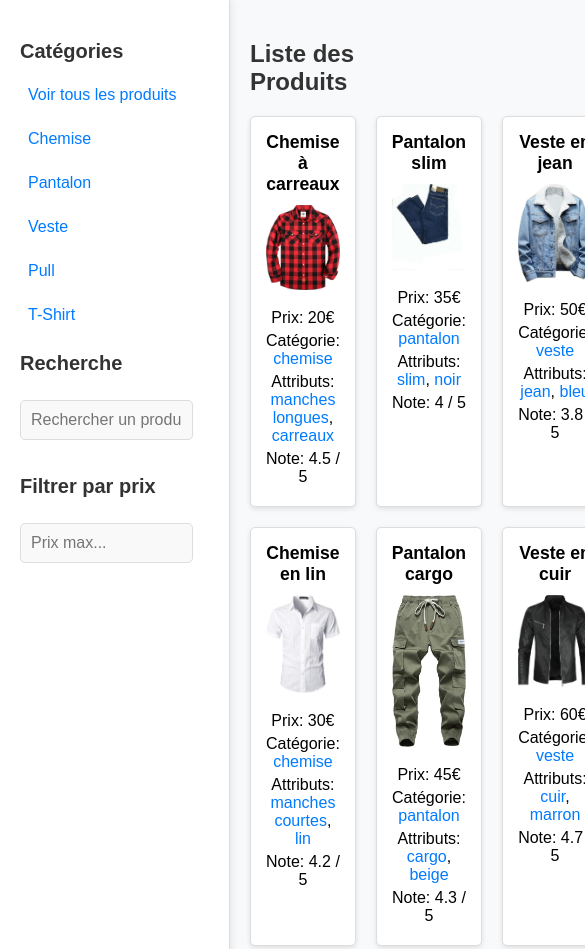
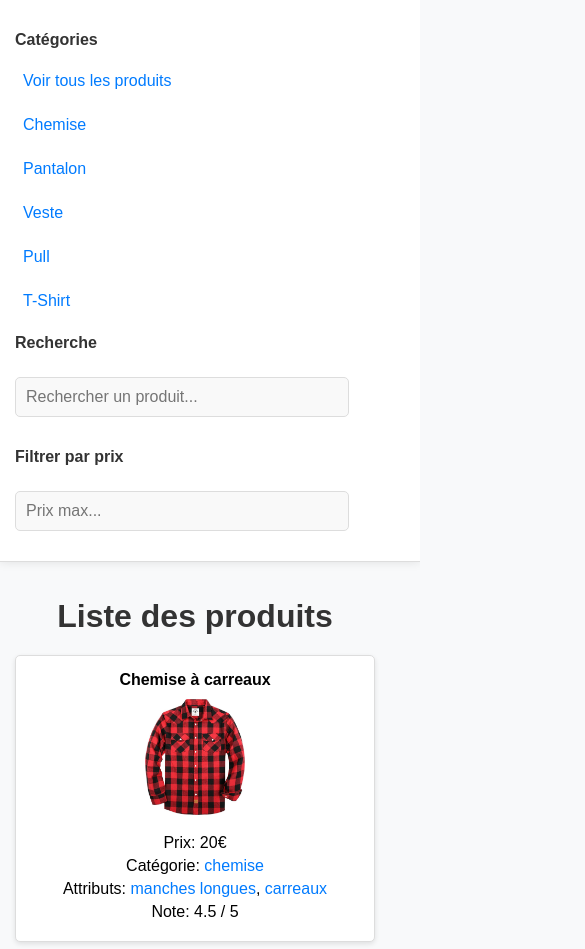
Before and after one commit to Ccasabianca/Catalogue, a plain HTML site: page index.html in a window 390 px wide. Shown: the top 949 px of the page, 585 px wide, since content can reach past the window. Drawn offline with Linux system fonts and the light colour scheme.

Commit message:
Ajout produits pour 3eme page, ajout media queries

```diff
--- a/index.html
+++ b/index.html
@@ -27,7 +27,7 @@
   </div>
 
   <div class="main-content">
-    <h2>Liste des Produits</h2>
+    <h1>Liste des produits</h1>
     <div id="product-list" class="product-gallery"></div>
     <div id="pagination" class="pagination"></div>
   </div>
--- a/script.js
+++ b/script.js
@@ -12,7 +12,13 @@ const Produits = [
   { titre: 'T-shirt noir', image: 'assets/tshirt-noir.jpg', alt: 'T-shirt noir', prix: 18, categorie: 'tshirt', attributs: ['noir', 'coton'], note: 4.4 },
   { titre: 'Pull en laine', image: 'assets/pull-laine.jpg', alt: 'Pull en laine', prix: 40, categorie: 'pull', attributs: ['laine', 'gris'], note: 4.5 },
   { titre: 'Pull à col roulé', image: 'assets/pull-col-roule.jpg', alt: 'Pull à col roulé', prix: 35, categorie: 'pull', attributs: ['col roulé', 'noir'], note: 4.0 },
-
+  { titre: 'Chemise hawaïenne', image: 'assets/chemise-hawaienne.jpg', alt: 'Chemise hawaïenne', prix: 28, categorie: 'chemise', attributs: ['colorée', 'vacances'], note: 4.2 },
+  { titre: 'Pantalon de jogging', image: 'assets/pantalon-jogging.jpg', alt: 'Pantalon de jogging', prix: 30, categorie: 'pantalon', attributs: ['confort', 'noir'], note: 4.6 },
+  { titre: 'Veste coupe-vent', image: 'assets/veste-coupe-vent.jpg', alt: 'Veste coupe-vent', prix: 48, categorie: 'veste', attributs: ['léger', 'bleu'], note: 4.4 },
+  { titre: 'Chemise habillée', image: 'assets/chemise-habillee.jpg', alt: 'Chemise habillée', prix: 40, categorie: 'chemise', attributs: ['formelle', 'blanche'], note: 4.5 },
+  { titre: 'Pantalon de costume', image: 'assets/pantalon-costume.jpg', alt: 'Pantalon de costume', prix: 55, categorie: 'pantalon', attributs: ['formel', 'noir'], note: 4.7 },
+  { titre: 'Veste de sport', image: 'assets/veste-sport.jpg', alt: 'Veste de sport', prix: 65, categorie: 'veste', attributs: ['sport', 'léger'], note: 4.8 },
+  { titre: 'T-shirt graphique', image: 'assets/tshirt-graphique.jpg', alt: 'T-shirt graphique', prix: 20, categorie: 'tshirt', attributs: ['imprimé', 'moderne'], note: 4.3 }
 ];
 
   const PRODUCTS_PER_PAGE = 9;
--- a/styles.css
+++ b/styles.css
@@ -6,27 +6,30 @@ body {
 }
 
 /* Sidebar */
-
 .sidebar {
-    width: 250px;
+  width: 200px;
   padding: 20px;
   background-color: #ffffff;
   border-right: 1px solid #ddd;
   box-shadow: 0 0 10px rgba(0, 0, 0, 0.1);
 }
+
 .sidebar h3 {
   font-size: 1.25rem;
   margin-bottom: 15px;
   color: #333;
 }
+
 .sidebar ul {
   list-style-type: none;
   padding: 0;
   margin: 0;
 }
+
 .sidebar ul li {
   margin-bottom: 10px;
 }
+
 .sidebar ul li a {
   text-decoration: none;
   color: #007bff;
@@ -36,9 +39,11 @@ body {
   border-radius: 5px;
   transition: background-color 0.3s ease;
 }
+
 .sidebar ul li a:hover {
   background-color: #f1f1f1;
 }
+
 .sidebar input {
   width: 80%;
   padding: 10px;
@@ -49,17 +54,18 @@ body {
   font-size: 1rem;
   background-color: #f9f9f9;
 }
+
 .sidebar input:focus {
   outline: none;
 }
 
 /* Main */
-
 .main-content {
   flex: 1;
   padding: 20px;
   max-width: calc(100% - 270px);
 }
+
 .product-gallery {
   display: grid;
   grid-template-columns: repeat(3, 1fr);
@@ -81,21 +87,33 @@ body {
   height: auto;
   margin-bottom: 10px;
 }
+
 .product-card h4 {
   margin: 0 0 10px;
   font-size: 1.1rem;
 }
+
 .product-card .category, .product-card .attribute {
   color: #007bff;
   text-decoration: none;
   cursor: pointer;
 }
+
 .product-card .category:hover, .product-card .attribute:hover {
   text-decoration: underline;
 }
+
 .product-card p {
   margin: 5px 0;
 }
+
+h1 {
+  font-size: 2rem;
+  color: #333;
+  margin-bottom: 20px;
+  text-align: center;
+}
+
 h2 {
   font-size: 1.5rem;
   color: #333;
@@ -103,7 +121,6 @@ body {
 }
 
 /* Pagination */
-
 .pagination {
   margin-top: 20px;
   text-align: center;
@@ -113,6 +130,7 @@ body {
   margin: 0 5px;
   padding: 5px 10px;
   border: 1px solid #ccc;
+  border-radius: 5px;
   color: #333;
   text-decoration: none;
 }
@@ -121,3 +139,80 @@ body {
   font-weight: bold;
   color: #007bff;
 }
+
+/* Media queries */
+
+@media (max-width: 1024px) {
+  .sidebar {
+    width: 180px;
+    padding: 15px;
+  }
+
+  .sidebar input {
+    font-size: 0.9rem;
+  }
+
+  .main-content {
+    max-width: calc(100% - 200px);
+    padding: 15px;
+  }
+
+  .product-gallery {
+    grid-template-columns: repeat(2, 1fr);
+    gap: 15px;
+  }
+}
+
+@media (max-width: 768px) {
+  body {
+    flex-direction: column;
+  }
+
+  .sidebar {
+    width: 100%;
+    border-right: none;
+    border-bottom: 1px solid #ddd;
+  }
+
+  .sidebar input {
+    font-size: 1rem;
+  }
+
+
+  .main-content {
+    max-width: 100%;
+    padding: 15px;
+  }
+
+  .product-gallery {
+    grid-template-columns: 1fr;
+    gap: 10px;
+  }
+
+  .pagination-link {
+    padding: 5px;
+    font-size: 0.9rem;
+  }
+}
+
+@media (max-width: 480px) {
+  .sidebar h3 {
+    font-size: 1rem;
+  }
+
+  .sidebar input {
+    font-size: 1rem;
+  }
+
+  .main-content h2 {
+    font-size: 1.25rem;
+  }
+
+  .product-card h4 {
+    font-size: 1rem;
+  }
+
+  .pagination-link {
+    font-size: 0.8rem;
+  }
+}
```
Also changed, not shown: assets/chemise-habillee.jpg (added), assets/chemise-hawaienne.jpg (added), assets/pantalon-costume.jpg (added), assets/pantalon-jogging.jpg (added), assets/tshirt-graphique.jpg (added), assets/veste-coupe-vent.jpg (added), assets/veste-sport.jpg (added). Lines whose indentation alone changed are shown as unchanged.
